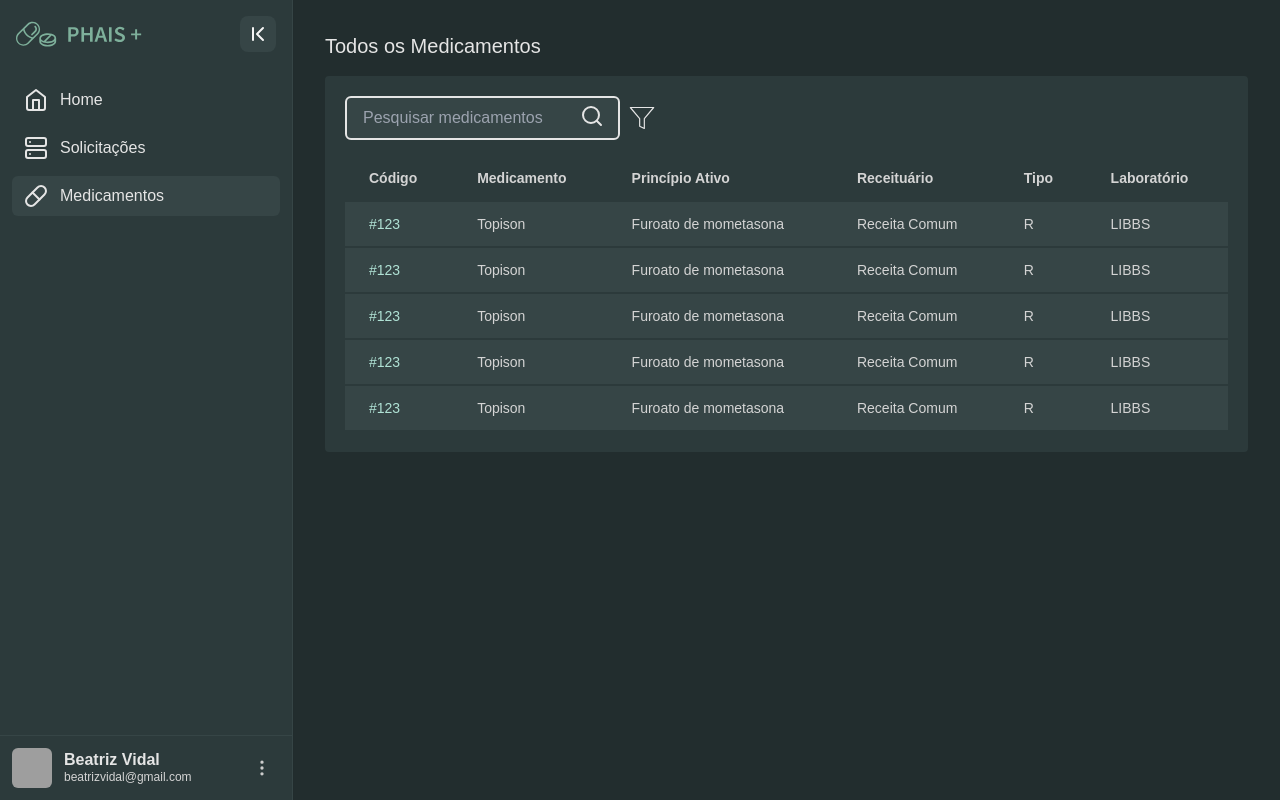
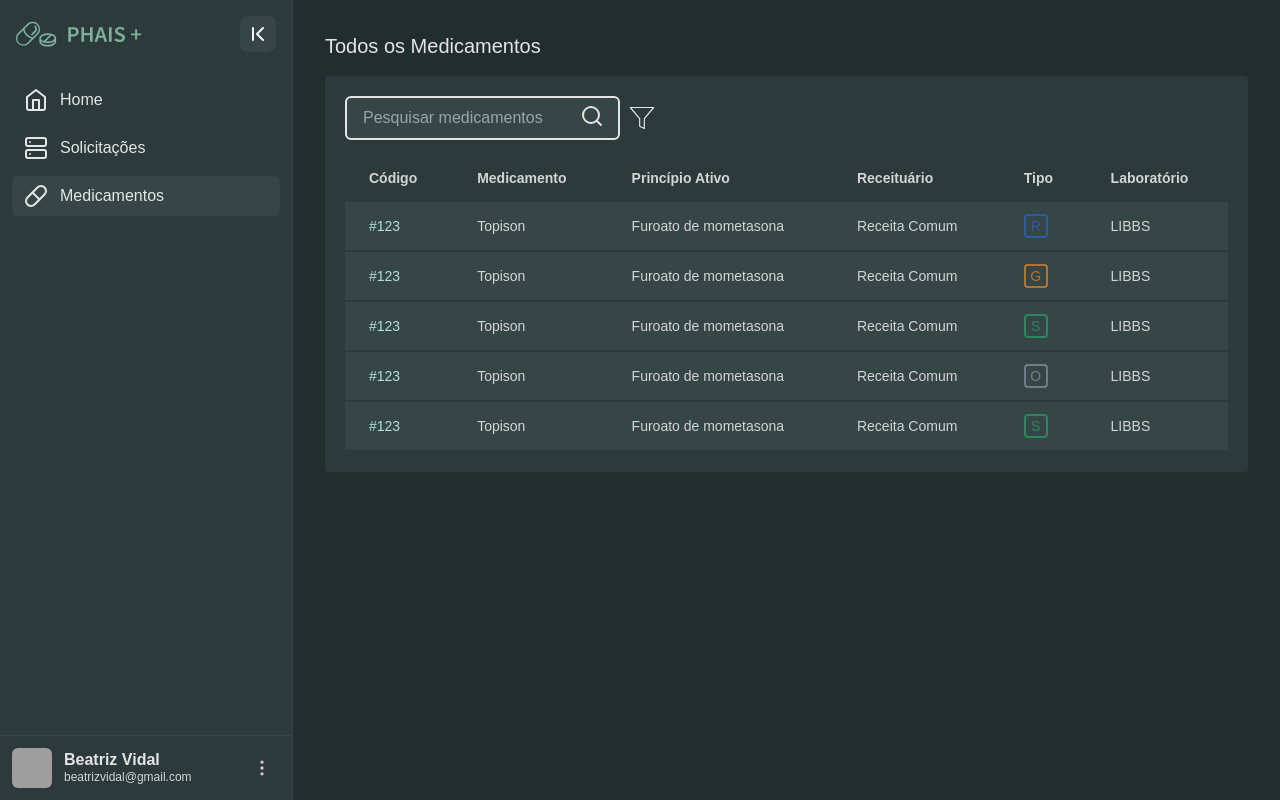
Before and after one commit to yagowb/phais-plus, a React (Vite) app in the folder client/: page /medicamentos in a window 1280 px wide. Built offline with nearby package versions, Linux system fonts and the light colour scheme; grey boxes are pictures that could not be loaded.

Commit message:
:sparkles: feat: Criar componente de tipo de medicamento

```diff
--- a/client/src/components/BaseLayout/index.jsx
+++ b/client/src/components/BaseLayout/index.jsx
@@ -8,7 +8,7 @@ function BaseLayout({
 }) {
   return (
     <div className="flex text-neutral-200">
-      <main className="bg-bg-dark flex-1 flex h-screen overflow-y-hidden">
+      <main className="bg-bg-dark flex-1 flex h-screen overflow-x-hidden">
         <div className="hidden sm:block">
           <Sidebar />
         </div>
--- /dev/null
+++ b/client/src/components/MedicationType/index.jsx
@@ -0,0 +1,22 @@
+export const MedicationType = ({ type }) => {
+  const medicationTypes = {
+    G: ["border-medication-generic", "text-medication-generic"],
+    R: ["border-medication-reference", "text-medication-reference"],
+    S: ["border-medication-similar", "text-medication-similar"],
+    O: ["border-medication-other", "text-medication-other"],
+  };
+
+  if (!(type in medicationTypes)) {
+    throw new Error("Invalid medication type.");
+  }
+
+  const [borderColor, textColor] = medicationTypes[type];
+
+  return (
+    <div
+      className={`w-6 aspect-square border-2 rounded flex items-center justify-center ${borderColor}`}
+    >
+      <p className={`font-medium ${textColor}`}>{type}</p>
+    </div>
+  );
+};
--- a/client/src/pages/Medicamentos/index.jsx
+++ b/client/src/pages/Medicamentos/index.jsx
@@ -2,6 +2,7 @@ import BaseLayout from "./../../components/BaseLayout";
 import Search from "./../../components/Input/Search";
 import Table from "./../../components/Table";
 import Filter from "../../components/Filter";
+import { MedicationType } from "../../components/MedicationType";
 
 function Medicamentos() {
   let tableTitles = [
@@ -19,7 +20,7 @@ function Medicamentos() {
       "Topison",
       "Furoato de mometasona",
       "Receita Comum",
-      "R",
+      <MedicationType type="R" />,
       "LIBBS",
     ],
     [
@@ -28,7 +29,7 @@ function Medicamentos() {
       "Topison",
       "Furoato de mometasona",
       "Receita Comum",
-      "R",
+      <MedicationType type="G" />,
       "LIBBS",
     ],
     [
@@ -37,7 +38,7 @@ function Medicamentos() {
       "Topison",
       "Furoato de mometasona",
       "Receita Comum",
-      "R",
+      <MedicationType type="S" />,
       "LIBBS",
     ],
     [
@@ -46,7 +47,7 @@ function Medicamentos() {
       "Topison",
       "Furoato de mometasona",
       "Receita Comum",
-      "R",
+      <MedicationType type="O" />,
       "LIBBS",
     ],
     [
@@ -55,7 +56,7 @@ function Medicamentos() {
       "Topison",
       "Furoato de mometasona",
       "Receita Comum",
-      "R",
+      <MedicationType type="S" />,
       "LIBBS",
     ],
   ];
--- a/client/tailwind.config.js
+++ b/client/tailwind.config.js
@@ -39,6 +39,12 @@ export default {
           main: "#A1A1AA",
           sec: "#F4F4F5",
         },
+        medication: {
+          generic: "#B1752E",
+          reference: "#2C5CA6",
+          similar: "#2E875C",
+          other: "#707D89",
+        },
       },
       borderRadius: {
         "4xl": "2rem",
```
